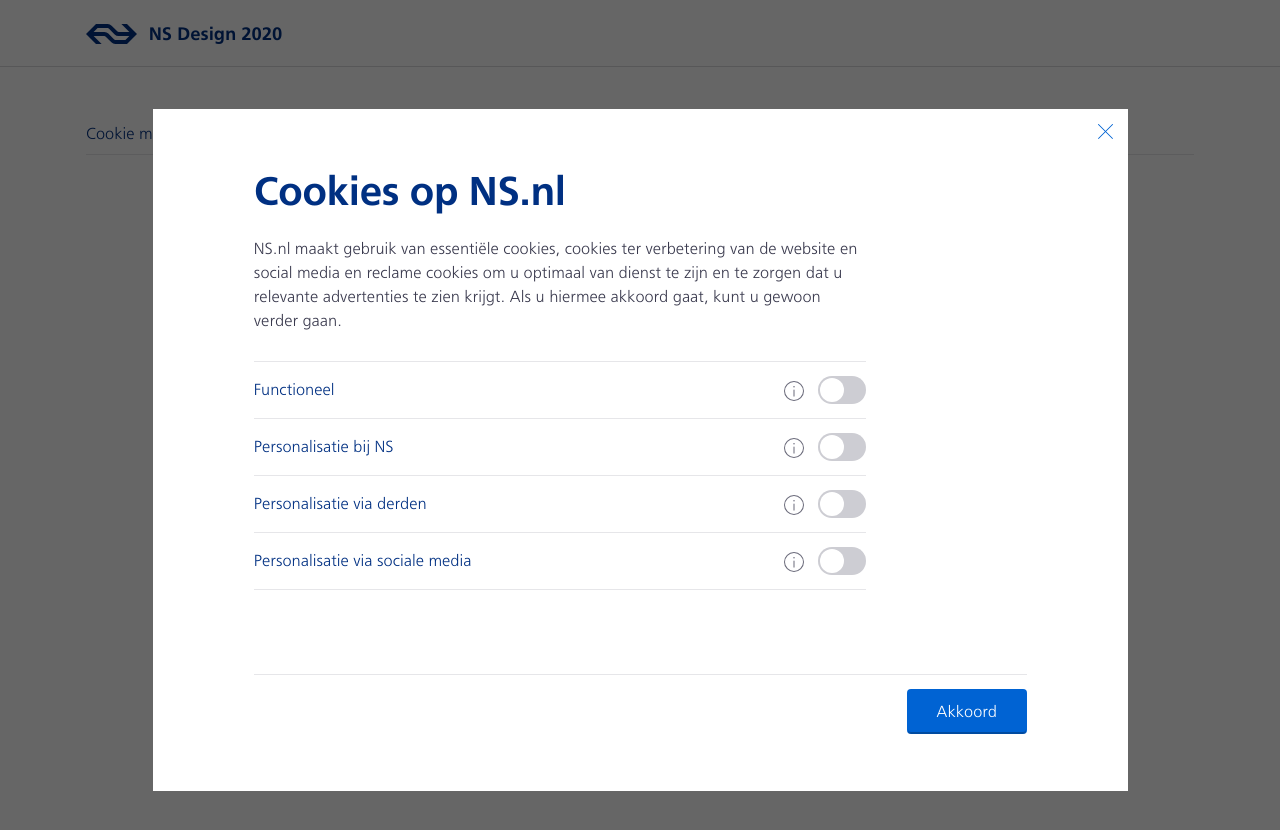
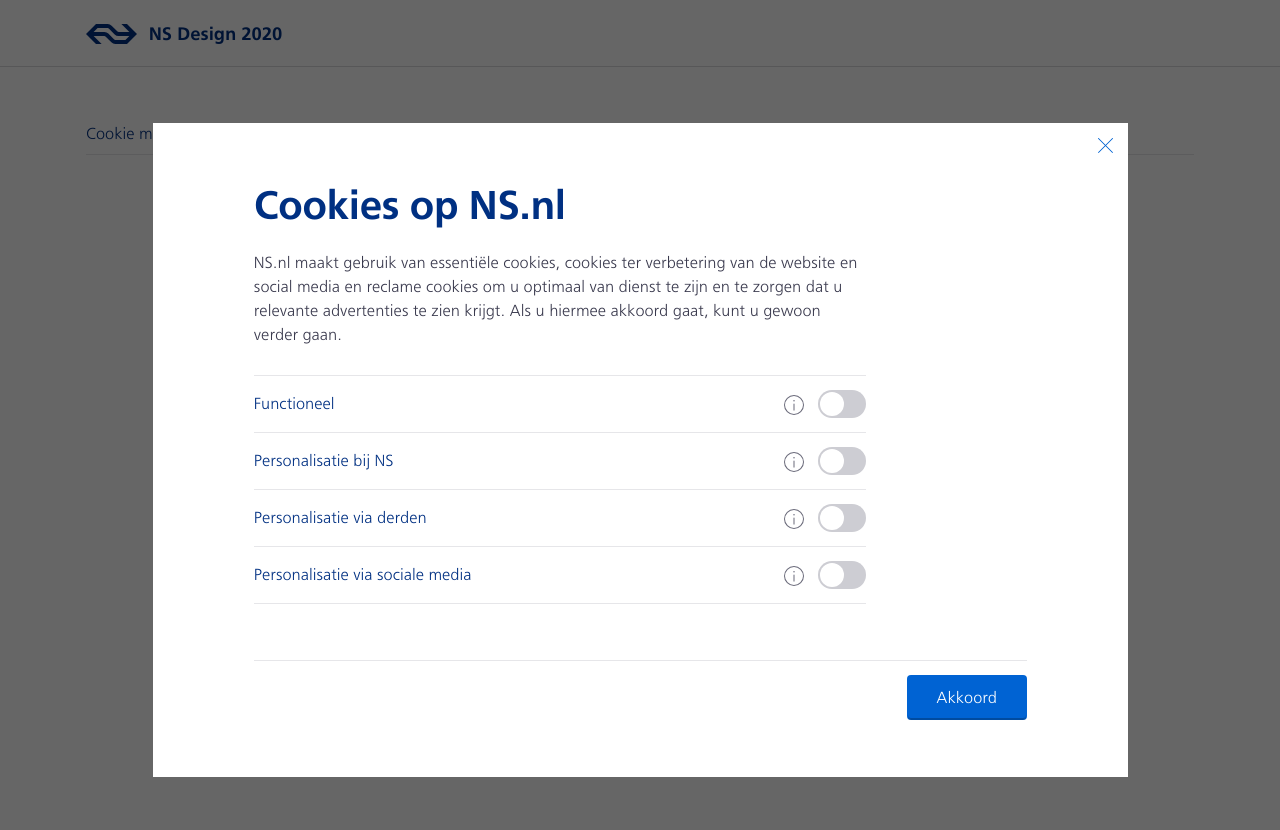
Before and after one commit to tdenheld/ns-design, a Jekyll site: the page built from _posts/2019-01-03-cookie-melding.html, in a window 1280 px wide. Shown: the top 830 px of the page. Built offline with Jekyll 4.4.1, drawn with Linux system fonts in a browser that asks for light colours.

Commit message:
update button--tertairy

```diff
--- a/_posts/2019-01-03-cookie-melding.html
+++ b/_posts/2019-01-03-cookie-melding.html
@@ -15,15 +15,16 @@
     <div class="overlay__scrollContainer" tabindex="-1">
         <div class="overlay__contentPositioner">
             <div class="overlay__sticky-bottom visible-xs">
-                <div class="bg-white pa-3">
+                <div class="bg-white pt-3 ph-3">
                     <button class="button overlay__close w-100">Akkoord</button>
+                    <button class="button button--tertiary">Niet akkoord</button>
                 </div>
             </div>
             <div class="overlay__content">
                 <div class="container">
                     <div class="grid">
                         <div class="grid__unit s-4-4 m-10-12 m-push-left-1-12 xl-8-12 xl-push-left-1-12">
-                            <div class="overlay__body pb-8">
+                            <div class="overlay__body">
                                 <header class="mb-4">
                                     <h2 class="h-m mb-3">{{ site.data.cookies.title }}</h2>
                                     <p>{{ site.data.cookies.description }}</p>
--- a/_sass/components.buttons.scss
+++ b/_sass/components.buttons.scss
@@ -184,9 +184,9 @@
         opacity: 0;
         animation: none;
         width: calc(100% + 14px);
-        top: 0;
+        top: 7px;
         left: -7px;
-        height: 100%;
+        height: 29px;
         border-radius: $border-radius;
         box-shadow: 0 0 0 1px $ns-light-blue, $box-shadow-soft;
         border: 1px solid $ns-light-blue;
--- a/_sass/generic.overrides.scss
+++ b/_sass/generic.overrides.scss
@@ -65,3 +65,11 @@
         min-height: calc(100vh - 14px);
     }
 }
+
+.overlay__body {
+    padding-bottom: 84px;
+
+    @include sm {
+        padding-bottom: $gutter;
+    }
+}
```
Also changed, not shown: 2 other files.
